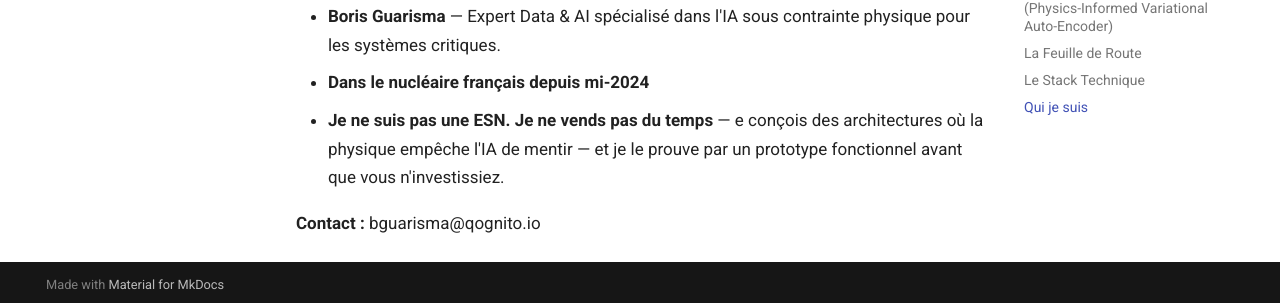
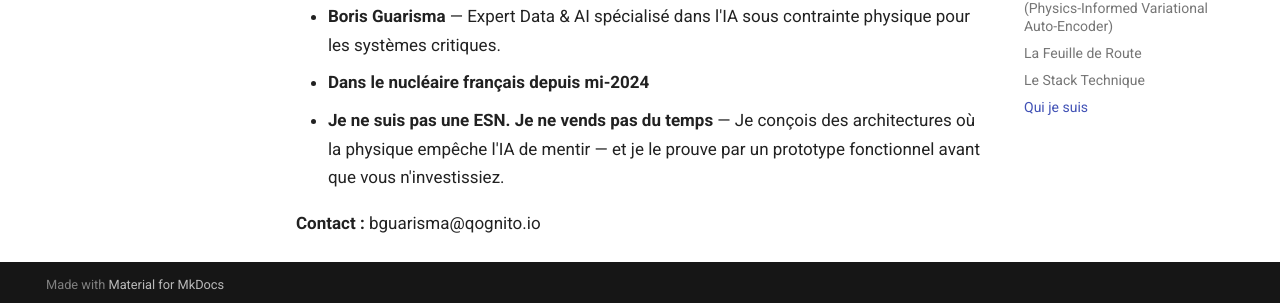
Before and after one commit to nucorg/qognito-site, an MkDocs documentation site: the page built from docs/index.md, in a window 1280 px wide and 900 px high, scrolled down 6709 px. Shown: the part 592-895 px from the top of the window. Built offline with MkDocs 1.6.1 and Material for MkDocs 9.7.7, drawn with Linux system fonts in a browser that asks for light colours.

Commit message:
Correction typo

```diff
--- a/docs/index.md
+++ b/docs/index.md
@@ -160,6 +160,6 @@
 
 - **Boris Guarisma** — Expert Data & AI spécialisé dans l'IA sous contrainte physique pour les systèmes critiques.
 - **Dans le nucléaire français depuis mi-2024**
-- **Je ne suis pas une ESN. Je ne vends pas du temps** — e conçois des architectures où la physique empêche l'IA de mentir — et je le prouve par un prototype fonctionnel avant que vous n'investissiez.
+- **Je ne suis pas une ESN. Je ne vends pas du temps** — Je conçois des architectures où la physique empêche l'IA de mentir — et je le prouve par un prototype fonctionnel avant que vous n'investissiez.
 
 **Contact :** bguarisma@qognito.io
```
